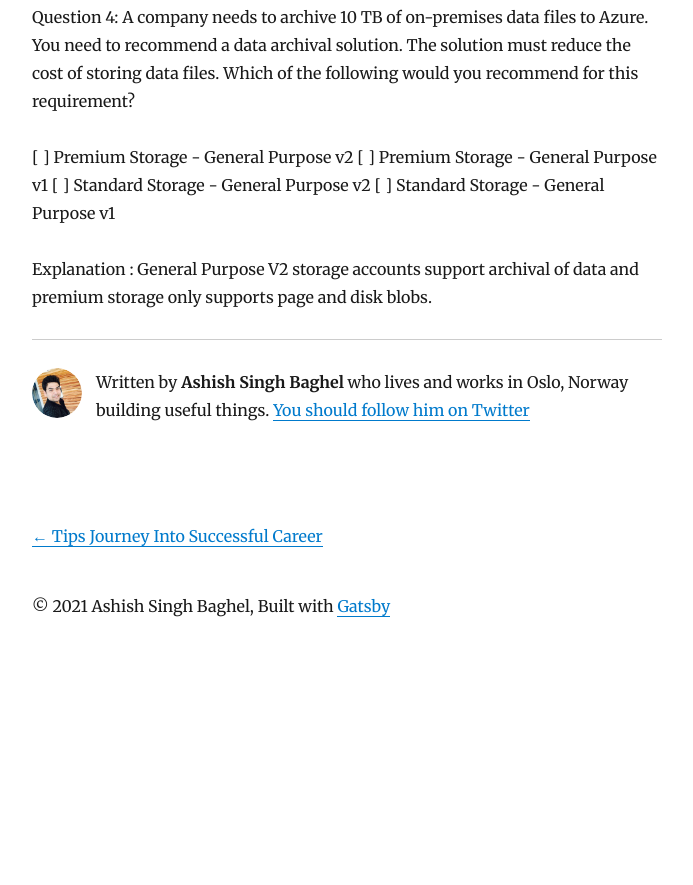
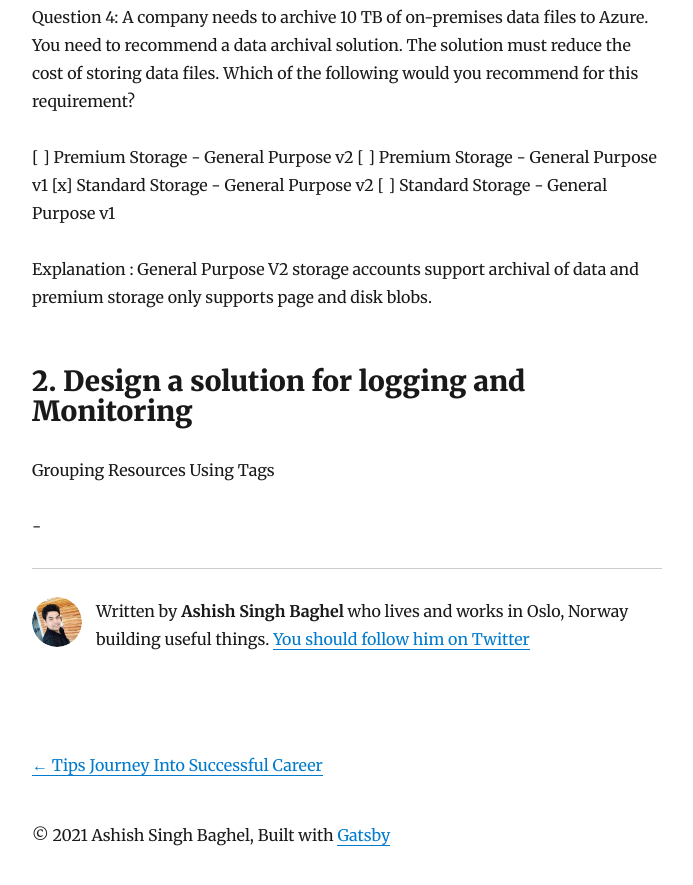
Before and after one commit to mechdeveloper/blog, a Gatsby site: page /2021-04-14-az-304-my-notes/ in a window 1280 px wide. Shown: the part 3949-4834 px from the top of the page, without its empty margins (293-986 px from the left). Before the commit the page ends 4611 px from the top, so only its background shows below. Built offline with nearby package versions, Linux system fonts and the light colour scheme; Gatsby itself is replaced by a stand-in of ours; some packages are replaced by stand-ins of ours.

Commit message:
Update Blog “2021-04-14-az-304-my-notes”

```diff
--- a/content/blog/2021-04-14-az-304-my-notes.md
+++ b/content/blog/2021-04-14-az-304-my-notes.md
@@ -134,7 +134,14 @@ A company needs to archive 10 TB of on-premises data files to Azure. You need to
 
 [ ] Premium Storage - General Purpose v2
 [ ] Premium Storage - General Purpose v1
-[ ] Standard Storage - General Purpose v2
+[x] Standard Storage - General Purpose v2
 [ ] Standard Storage - General Purpose v1
 
 Explanation : General Purpose V2 storage accounts support archival of data and premium storage only supports page and disk blobs.
+
+
+## 2. Design a solution for logging and Monitoring
+
+Grouping Resources Using Tags
+
+-
```
